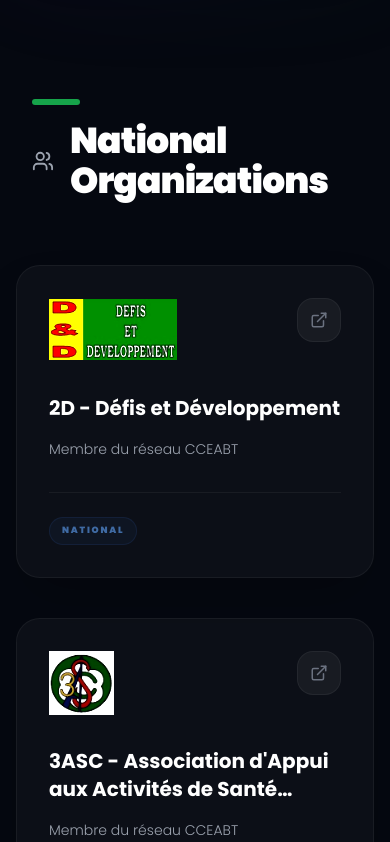
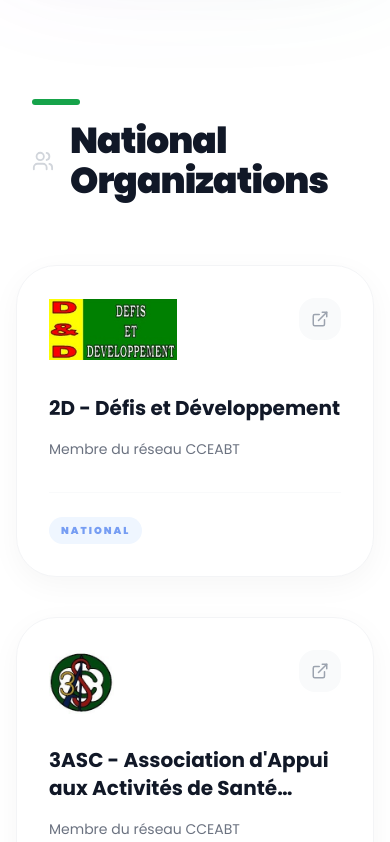
Before and after one commit to Berserker-k01/CCEABT, a React (Vite) app: page /partners in a window 390 px wide. Shown: the part 1990-2832 px from the top of the page. Built offline with nearby package versions, Linux system fonts and the light colour scheme.

Commit message:
Hybrid design: cinematic dark hero with premium light-themed directory.

```diff
--- a/src/pages/Partners.tsx
+++ b/src/pages/Partners.tsx
@@ -121,19 +121,18 @@ export default function Partners() {
   };
 
   const PartnerCard = ({ partner }: { partner: any }) => (
-    <div className="group relative bg-white/[0.03] backdrop-blur-sm rounded-3xl p-8 border border-white/5 hover:border-blue-500/30 shadow-2xl transition-all duration-700 h-full flex flex-col overflow-hidden">
-      {/* Animated Border Trace Effect */}
-      <div className="absolute inset-x-0 top-0 h-px bg-gradient-to-r from-transparent via-blue-500/50 to-transparent scale-x-0 group-hover:scale-x-100 transition-transform duration-700"></div>
-      <div className="absolute inset-y-0 right-0 w-px bg-gradient-to-b from-transparent via-blue-500/50 to-transparent scale-y-0 group-hover:scale-y-100 transition-transform duration-700 delay-100"></div>
+    <div className="group relative bg-white rounded-[2.5rem] p-8 border border-gray-100 hover:border-blue-200 shadow-[0_8px_30px_rgb(0,0,0,0.04)] hover:shadow-[0_20px_50px_rgba(59,130,246,0.1)] transition-all duration-700 h-full flex flex-col overflow-hidden">
+      {/* Subtle Gradient Glow */}
+      <div className="absolute inset-x-0 top-0 h-1 bg-gradient-to-r from-transparent via-blue-500/20 to-transparent scale-x-0 group-hover:scale-x-100 transition-transform duration-700"></div>
 
       <div className="relative z-10 flex flex-col h-full">
         <div className="flex items-start justify-between mb-8">
           <div className="h-16 w-32 flex items-center justify-start group-hover:scale-105 transition-transform duration-500 origin-left">
             {partner.logo ? (
-              <img src={partner.logo} alt={partner.name} className="max-h-full max-w-full object-contain brightness-110 contrast-125" />
+              <img src={partner.logo} alt={partner.name} className="max-h-full max-w-full object-contain" />
             ) : (
-              <div className="h-full w-full bg-white/5 rounded-xl flex items-center justify-center">
-                <Users className="text-gray-600" />
+              <div className="h-full w-full bg-gray-50 rounded-xl flex items-center justify-center">
+                <Users className="text-gray-300" />
               </div>
             )}
           </div>
@@ -142,24 +141,24 @@ export default function Partners() {
               href={partner.website}
               target="_blank"
               rel="noopener noreferrer"
-              className="p-3 rounded-2xl bg-white/5 text-gray-500 hover:bg-blue-600 hover:text-white transition-all duration-300 transform group-hover:-translate-y-1 border border-white/5"
+              className="p-3 rounded-2xl bg-gray-50 text-gray-400 hover:bg-blue-600 hover:text-white transition-all duration-300 transform group-hover:-translate-y-1"
             >
               <ExternalLink size={18} />
             </a>
           )}
         </div>
 
-        <h3 className="text-xl font-bold text-white group-hover:text-blue-400 transition-colors mb-4 line-clamp-2">
+        <h3 className="text-xl font-bold text-gray-900 group-hover:text-blue-600 transition-colors mb-4 line-clamp-2">
           {partner.name}
         </h3>
 
-        <p className="text-gray-400 text-sm leading-relaxed mb-8 flex-grow line-clamp-3 font-light">
+        <p className="text-gray-500 text-sm leading-relaxed mb-8 flex-grow line-clamp-3">
           {partner.description || t('partners_page.committed_desc')}
         </p>
 
-        <div className="pt-6 border-t border-white/5">
+        <div className="pt-6 border-t border-gray-50">
           <div className="flex items-center gap-2">
-            <span className="text-[9px] font-black uppercase tracking-[0.2em] text-blue-400/60 py-1.5 px-3 bg-blue-500/5 rounded-full border border-blue-500/10 group-hover:bg-blue-500/10 transition-colors">
+            <span className="text-[10px] font-black uppercase tracking-[0.2em] text-blue-600/60 py-1.5 px-3 bg-blue-50 rounded-full group-hover:bg-blue-100 transition-colors">
               {getTranslatedType(partner.type)}
             </span>
           </div>
@@ -176,12 +175,12 @@ export default function Partners() {
         <div className="flex items-end justify-between mb-16 px-4">
           <div className="flex flex-col gap-4">
             <div className={`w-12 h-1.5 rounded-full ${colorClass}`}></div>
-            <h2 className="text-4xl font-black text-white tracking-tight flex items-center gap-4">
-              <Icon className="text-gray-400" size={32} />
+            <h2 className="text-4xl font-black text-gray-900 tracking-tight flex items-center gap-4">
+              <Icon className="text-gray-300" size={32} />
               {title}
             </h2>
           </div>
-          <div className="hidden md:block text-sm font-bold text-gray-500 uppercase tracking-widest">
+          <div className="hidden md:block text-sm font-bold text-gray-400 uppercase tracking-widest">
             {data.length} {t('header.network')}
           </div>
         </div>
@@ -207,7 +206,7 @@ export default function Partners() {
   const spotlightPartners = partners.filter(p => getPartnerStatus(p.name) === 'PTF').slice(0, 5);
 
   return (
-    <div className="relative bg-[#050810] text-gray-100 min-h-screen selection:bg-blue-500/30">
+    <div className="relative bg-white text-gray-900 min-h-screen selection:bg-blue-500/30">
       {/* 1. Cinematic Noise Texture Overlay */}
       <div className="fixed inset-0 pointer-events-none z-[100] opacity-[0.03] mix-blend-overlay">
         <svg viewBox="0 0 200 200" xmlns="http://www.w3.org/2000/svg">
@@ -333,35 +332,29 @@ export default function Partners() {
         </div>
       </section>
 
-      {/* CTA Section - Elite Version */}
-      <section className="py-40 bg-[#050810] relative overflow-hidden">
-        <div className="absolute inset-0 opacity-10 blur-[100px] pointer-events-none">
-          <div className="absolute top-1/2 left-1/2 -translate-x-1/2 -translate-y-1/2 w-[500px] h-[500px] bg-blue-600 rounded-full"></div>
+      {/* CTA Section - Elite Hybrid Version */}
+      <section className="py-40 bg-gray-50 relative overflow-hidden">
+        <div className="absolute inset-0 opacity-5 pointer-events-none">
+          <div className="absolute top-1/2 left-1/2 -translate-x-1/2 -translate-y-1/2 w-[800px] h-[800px] bg-blue-600 rounded-full blur-[120px]"></div>
         </div>
 
         <div className="container mx-auto px-4 text-center relative z-10">
           <div className="max-w-4xl mx-auto reveal-view">
-            <div className="mb-12 inline-block">
-              <div className="relative">
-                <div className="absolute inset-0 bg-blue-500 blur-2xl opacity-20 animate-pulse"></div>
-                <Handshake className="relative text-blue-500 opacity-80" size={100} />
-              </div>
-            </div>
+            <Handshake className="mx-auto mb-12 text-blue-600/40" size={100} />
 
-            <h2 className="text-5xl md:text-7xl font-black text-white mb-8 tracking-tighter">
+            <h2 className="text-5xl md:text-7xl font-black text-gray-900 mb-8 tracking-tighter">
               {t('home.view_all_members').split('...').join('')}
             </h2>
 
-            <p className="text-2xl text-gray-400 mb-16 font-light max-w-2xl mx-auto leading-relaxed">
+            <p className="text-2xl text-gray-600 mb-16 font-light max-w-2xl mx-auto leading-relaxed">
               {t('home.cta_subtitle')}
             </p>
 
             <button
               onClick={() => window.location.href = '/contact'}
-              className="group relative bg-white text-black px-12 py-6 rounded-full font-black text-xl hover:bg-blue-500 hover:text-white transition-all duration-500 shadow-[0_20px_50px_rgba(255,255,255,0.1)] hover:shadow-[0_20px_50px_rgba(59,130,246,0.3)] hover:scale-105 overflow-hidden"
+              className="group relative bg-blue-600 text-white px-12 py-6 rounded-full font-black text-xl hover:bg-blue-700 transition-all duration-500 shadow-xl hover:scale-105 overflow-hidden"
             >
               <span className="relative z-10">{t('home.contact_us')}</span>
-              <div className="absolute inset-0 bg-gradient-to-r from-blue-600 to-indigo-600 translate-y-full group-hover:translate-y-0 transition-transform duration-500"></div>
             </button>
           </div>
         </div>
```
